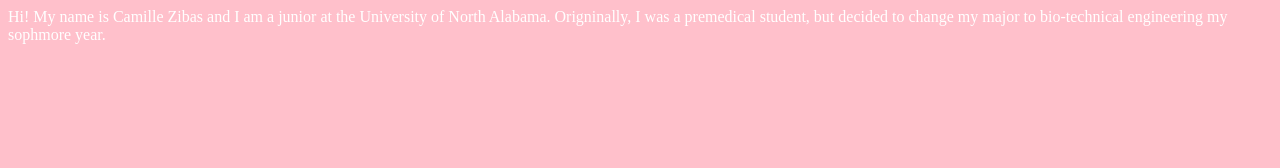
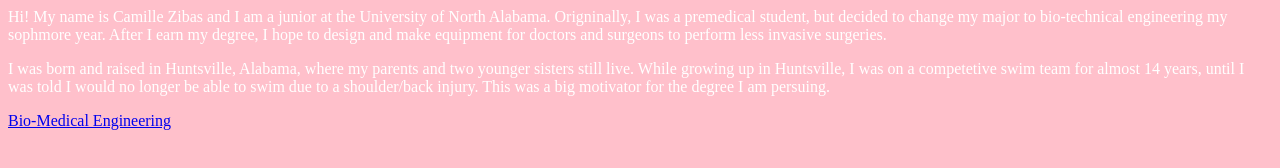
Before and after one commit to czibas/czibas.github.io, a plain HTML site: page index.html in a window 1280 px wide. Drawn offline with Linux system fonts and the light colour scheme.

Commit message:
added more

```diff
--- a/index.html
+++ b/index.html
@@ -1,16 +1,23 @@
 <html>
 
 <head>
-    <title>Camille Zibas's Webpage</title>
+    <title><b>Camille Zibas's Webpage</b></title>
 </head>
 
     <body style="background-color: pink; color:white">
-        <p>Hi! My name is Camille Zibas and I am a junior at the University of North Alabama. Origninally, I was
+        <p>
+            Hi! My name is Camille Zibas and I am a junior at the University of North Alabama. Origninally, I was
             a premedical student, but decided to change my major to bio-technical engineering my sophmore year.
+            After I earn my degree, I hope to design and make equipment for doctors and surgeons to perform less
+            invasive surgeries.
         </p>
-        <p></p>
-
-
+        <p>
+            I was born and raised in Huntsville, Alabama, where my parents and two younger sisters still live.
+            While growing up in Huntsville, I was on a competetive swim team for almost 14 years, until I was told
+            I would no longer be able to swim due to a shoulder/back injury. This was a big motivator for the
+            degree I am persuing.
+        </p>
+        <a href="https://www.bls.gov/ooh/architecture-and-engineering/biomedical-engineers.htm#:~:text=Biomedical%20engineers%20focus%20on%20advances,to%20test%20new%20drug%20therapies.">Bio-Medical Engineering</a>
 
     </body>
 
```
